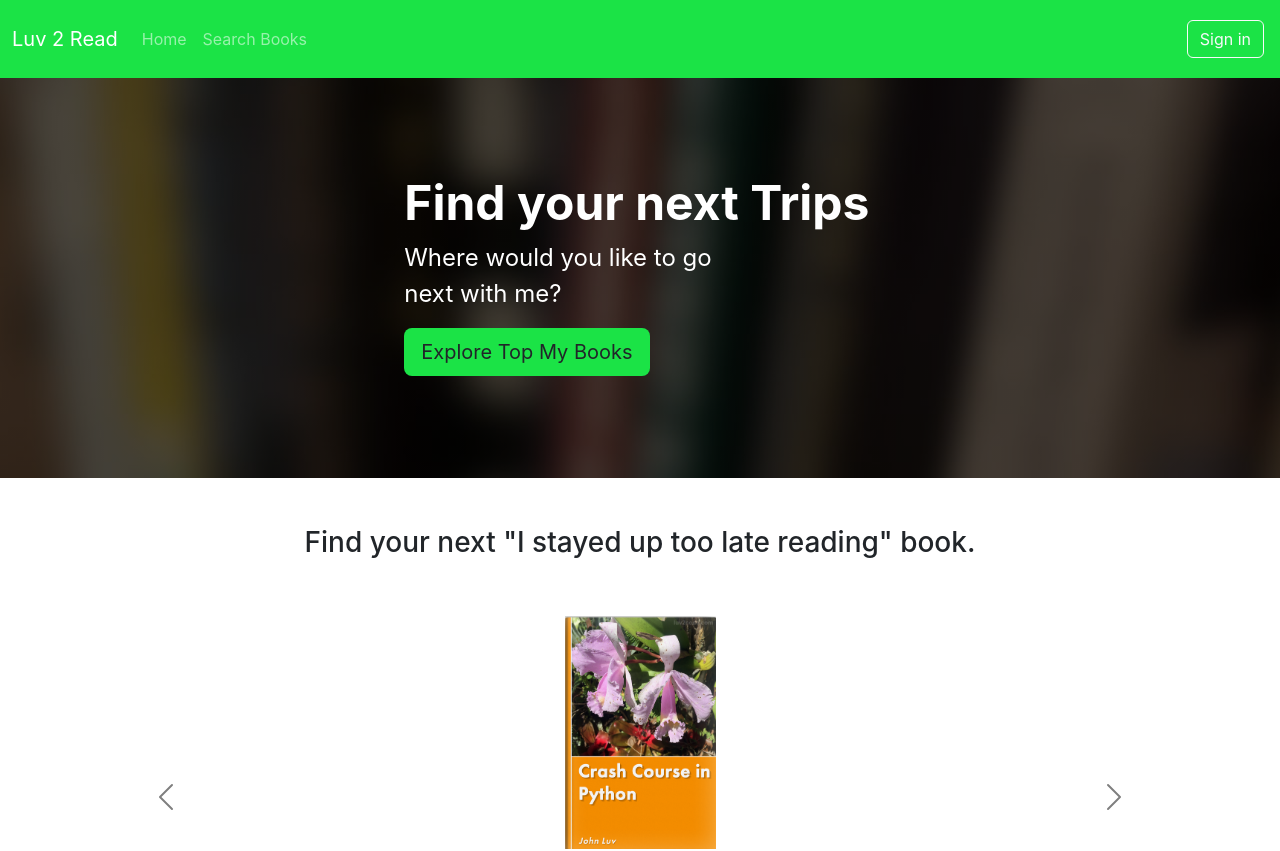
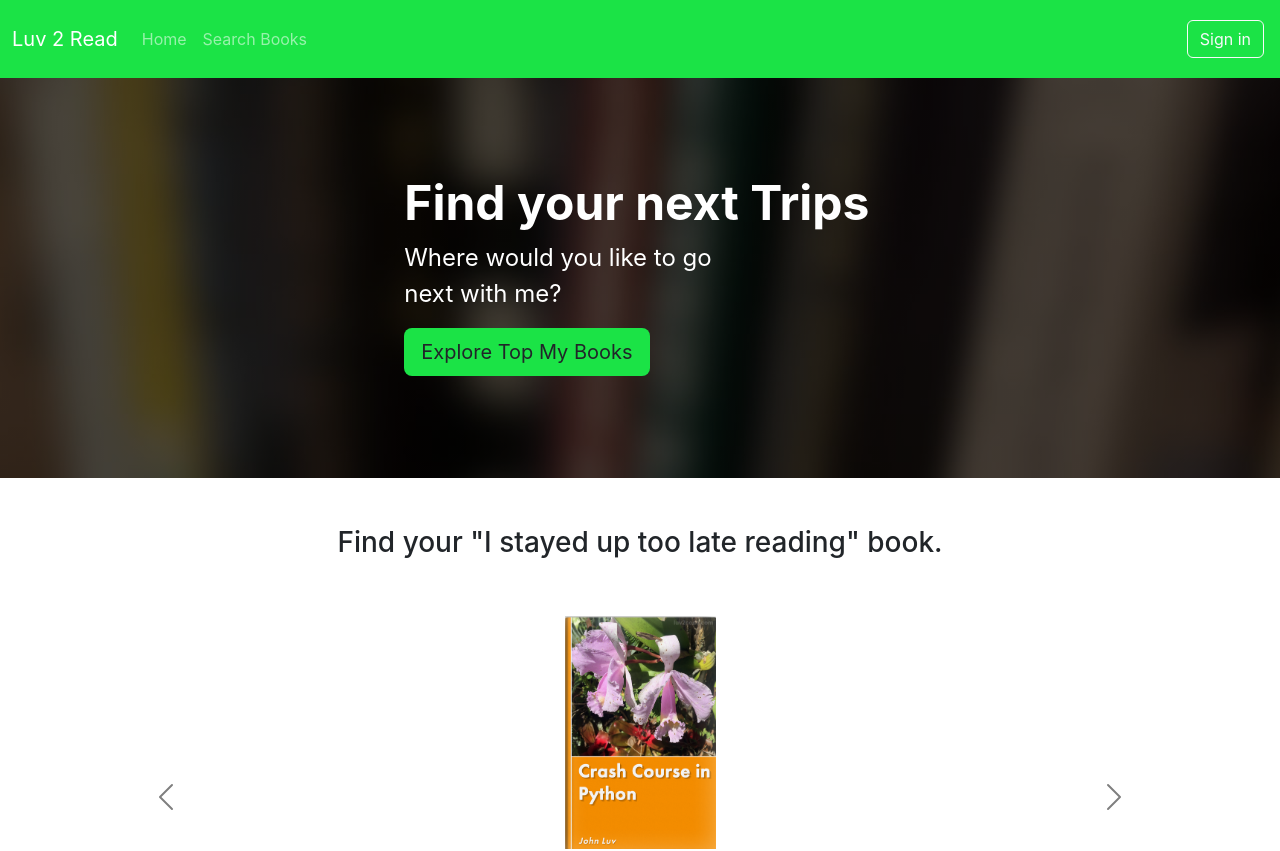
Before and after one commit to harrymaurya05/bookcart-frontend, a React (Create React App) app: page / in a window 1280 px wide. Shown: the top 851 px of the page. Built offline with nearby package versions, Linux system fonts and the light colour scheme.

Commit message:
text change

```diff
--- a/src/layouts/HomePage/Carousel.tsx
+++ b/src/layouts/HomePage/Carousel.tsx
@@ -4,7 +4,7 @@ export const Carousel = () => {
     return (
         <div className='container mt-5' style={{ height: 550 }}>
         <div className='homepage-carousel-title'>
-            <h3>Find your next "I stayed up too late reading" book.</h3>
+            <h3>Find your  "I stayed up too late reading" book.</h3>
         </div>
         <div id='carouselExampleControls' className='carousel carousel-dark slide mt-5
             d-none d-lg-block' data-bs-interval='false'>
```
